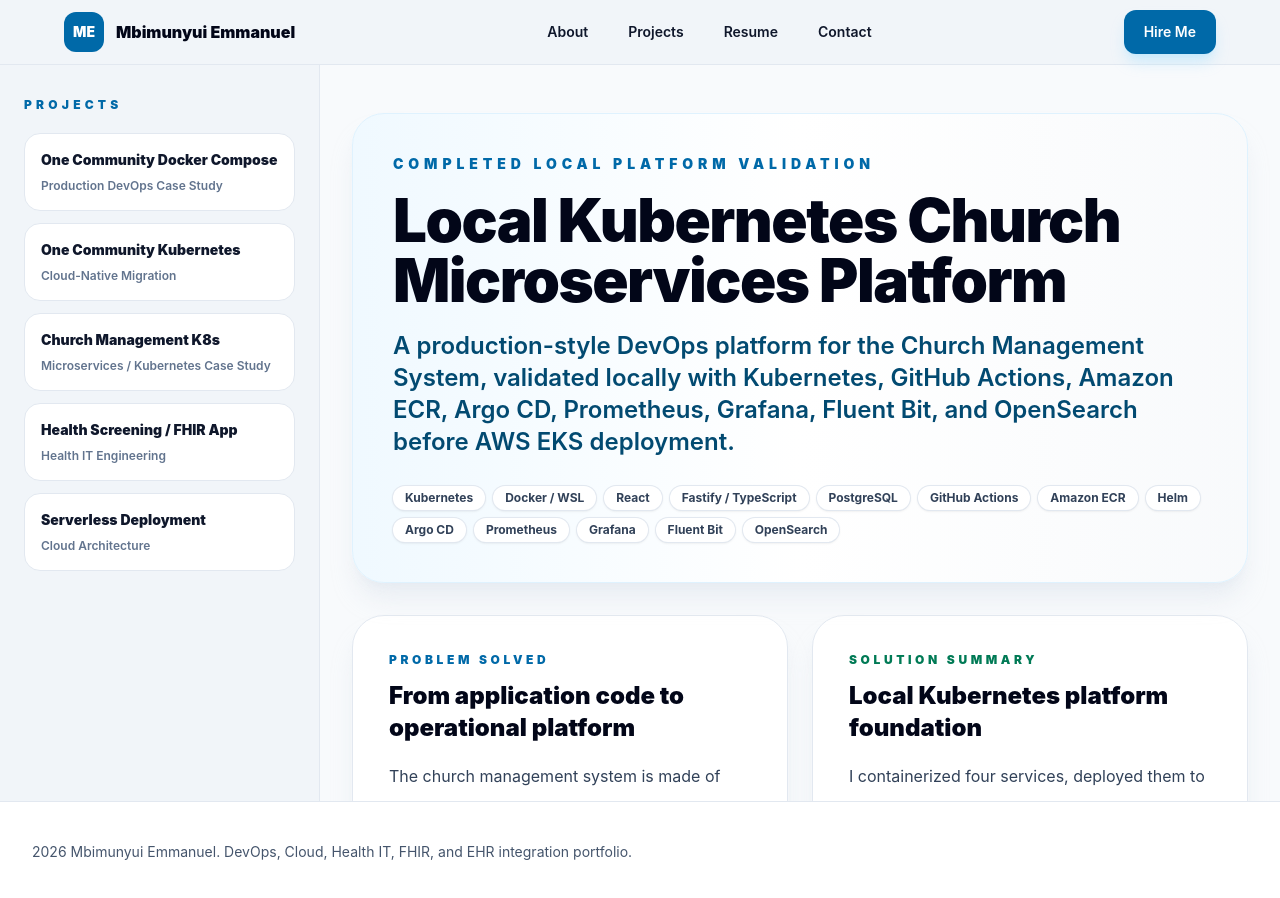
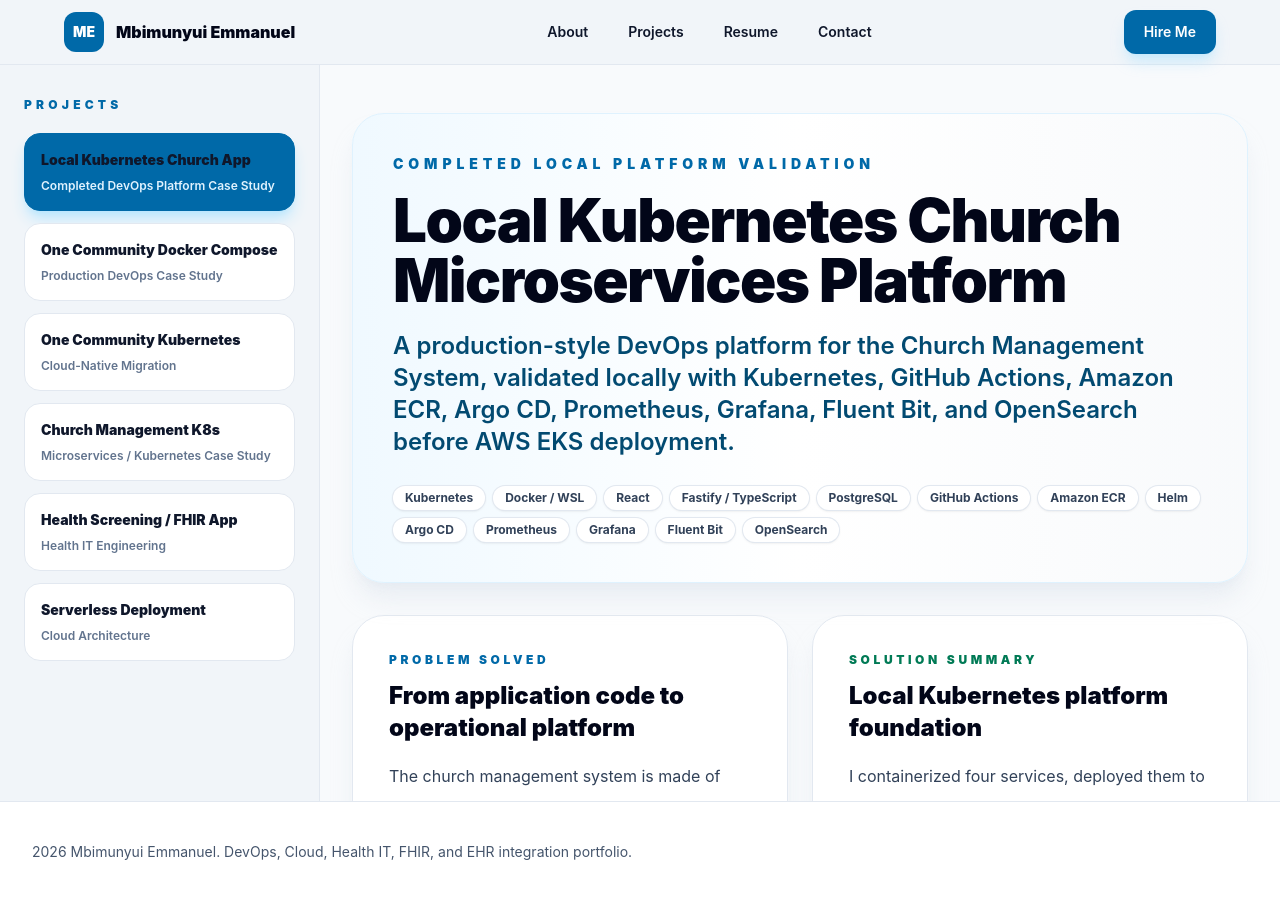
Before and after one commit to emmauopeople/devops-healthit-portfolio, a React (Vite) app: page /projects/local-kubernetes-church-microservices in a window 1280 px wide. Shown: the top 898 px of the page. Built offline with nearby package versions, Linux system fonts and the light colour scheme.

Commit message:
Add local Kubernetes project to project menu

```diff
--- a/src/components/projects/ProjectMenu.jsx
+++ b/src/components/projects/ProjectMenu.jsx
@@ -1,19 +1,28 @@
 import { NavLink } from "react-router-dom";
 import { projects } from "../../data/projects";
 
+const localKubernetesProject = {
+  slug: "local-kubernetes-church-microservices",
+  shortName: "Local Kubernetes Church App",
+  category: "Completed DevOps Platform Case Study",
+  path: "/projects/local-kubernetes-church-microservices",
+};
+
 function ProjectMenu({ activeSlug }) {
+  const menuProjects = [localKubernetesProject, ...projects];
+
   return (
     <aside className="border-b border-slate-200 bg-slate-100 lg:h-full lg:overflow-y-auto lg:border-b-0 lg:border-r">
       <div className="px-5 py-6 lg:px-6 lg:py-8">
         <p className="text-xs font-black uppercase tracking-[0.35em] text-sky-700">Projects</p>
         <nav className="mt-5 grid gap-3">
-          {projects.map((project) => {
+          {menuProjects.map((project) => {
             const isActive = project.slug === activeSlug;
 
             return (
               <NavLink
                 key={project.slug}
-                to={`/projects/${project.slug}`}
+                to={project.path || `/projects/${project.slug}`}
                 className={`rounded-2xl border px-4 py-4 text-left transition ${
                   isActive
                     ? "border-sky-700 bg-sky-700 text-white shadow-lg shadow-sky-200"
```
